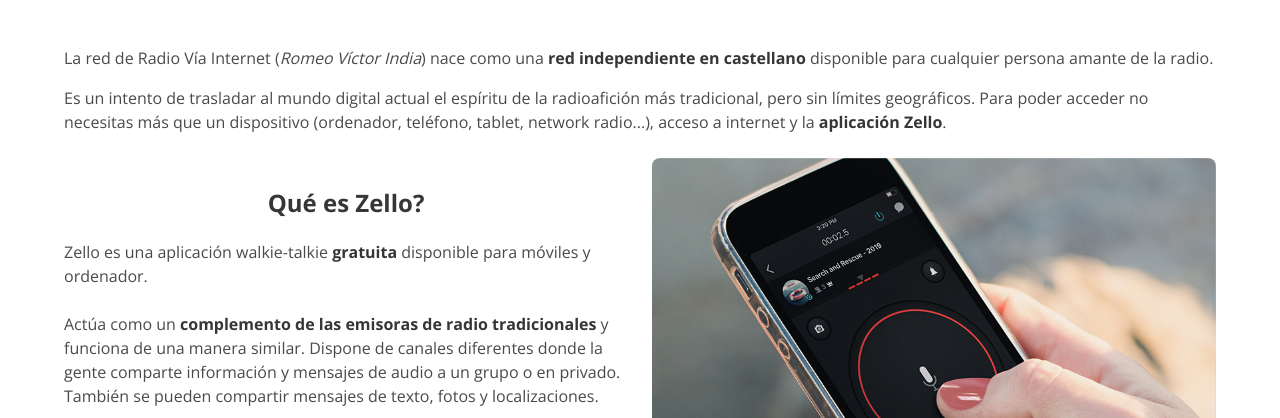
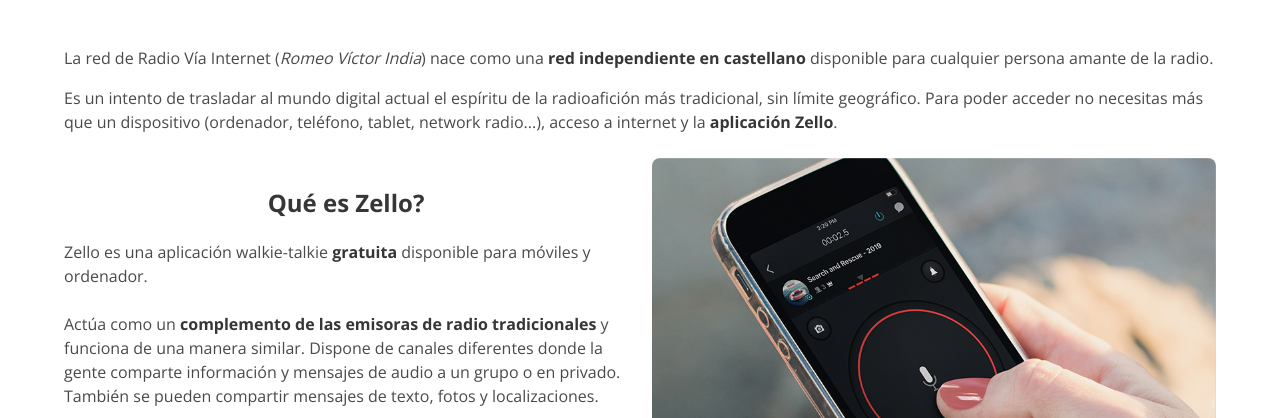
Before and after one commit to romeovictorindia/romeovictorindia.github.io, a plain HTML site: page index.html in a window 1280 px wide. Shown: the part 382-800 px from the top of the page. Drawn offline with nearby package versions, Linux system fonts and the light colour scheme.

Commit message:
Update index.html

```diff
--- a/index.html
+++ b/index.html
@@ -87,7 +87,7 @@
 						castellano</strong> disponible para cualquier persona amante de la radio.</p>
 				<p class="is-size-6 has-text-left">
 					Es un intento de trasladar al mundo digital actual el espíritu de la radioafición más tradicional,
-					pero sin límites geográficos. Para poder acceder no necesitas más que un dispositivo
+					sin límite geográfico. Para poder acceder no necesitas más que un dispositivo
 					(ordenador, teléfono, tablet, network radio...), acceso a internet y la <strong>aplicación
 						Zello</strong>.
 				</p>
```
